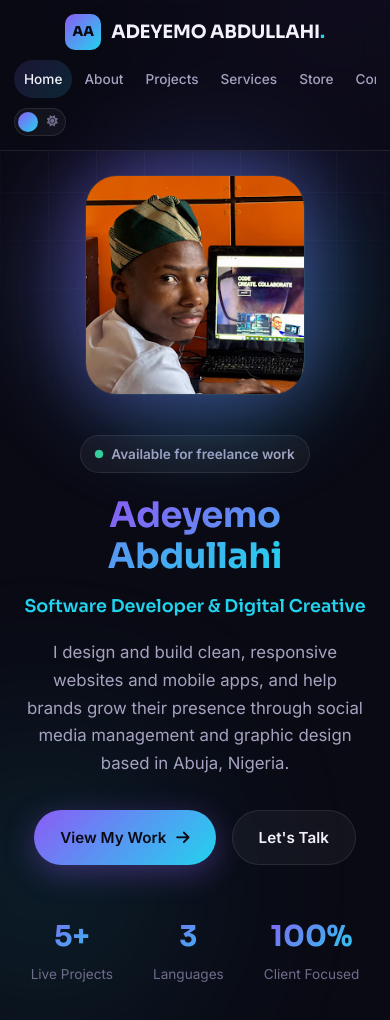
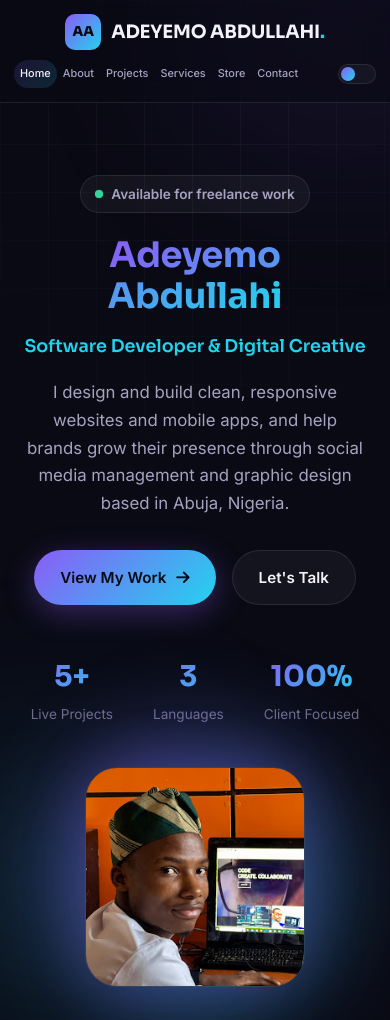
Before and after one commit to adewon7/adeyemodev, a plain HTML site: page index.html in a window 390 px wide. Shown: the top 1020 px of the page. Drawn offline with Linux system fonts and the light colour scheme.

Commit message:
Update style.css

```diff
--- a/style.css
+++ b/style.css
@@ -1065,8 +1065,37 @@ main {
     padding: 175px 0 70px;
   }
 
+  .nav-links {
+    gap: 0;
+  }
+
+  .nav-link {
+    font-size: 0.68rem;
+    padding: 5px 6px;
+  }
+
+  .switch {
+    width: 38px;
+    height: 20px;
+  }
+
+  .slider::before {
+    width: 14px;
+    height: 14px;
+    left: 2px;
+    top: 2px;
+  }
+
+  .switch input:checked + .slider::before {
+    transform: translateX(18px);
+  }
+
+  .slider i {
+    display: none;
+  }
+
   .hero {
-    flex-direction: column-reverse;
+    flex-direction: column;
     text-align: center;
     gap: 40px;
     margin-bottom: 80px;
```
